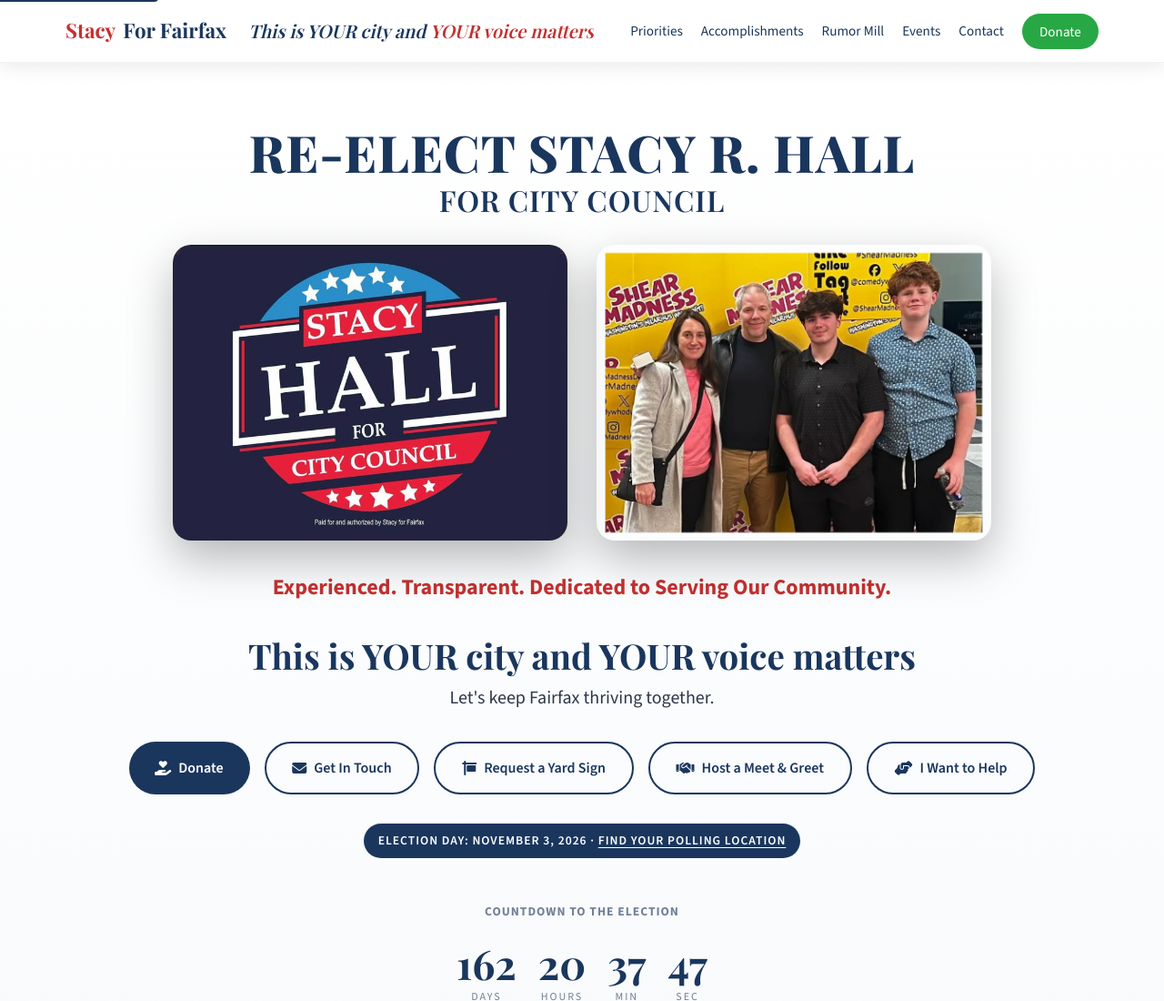
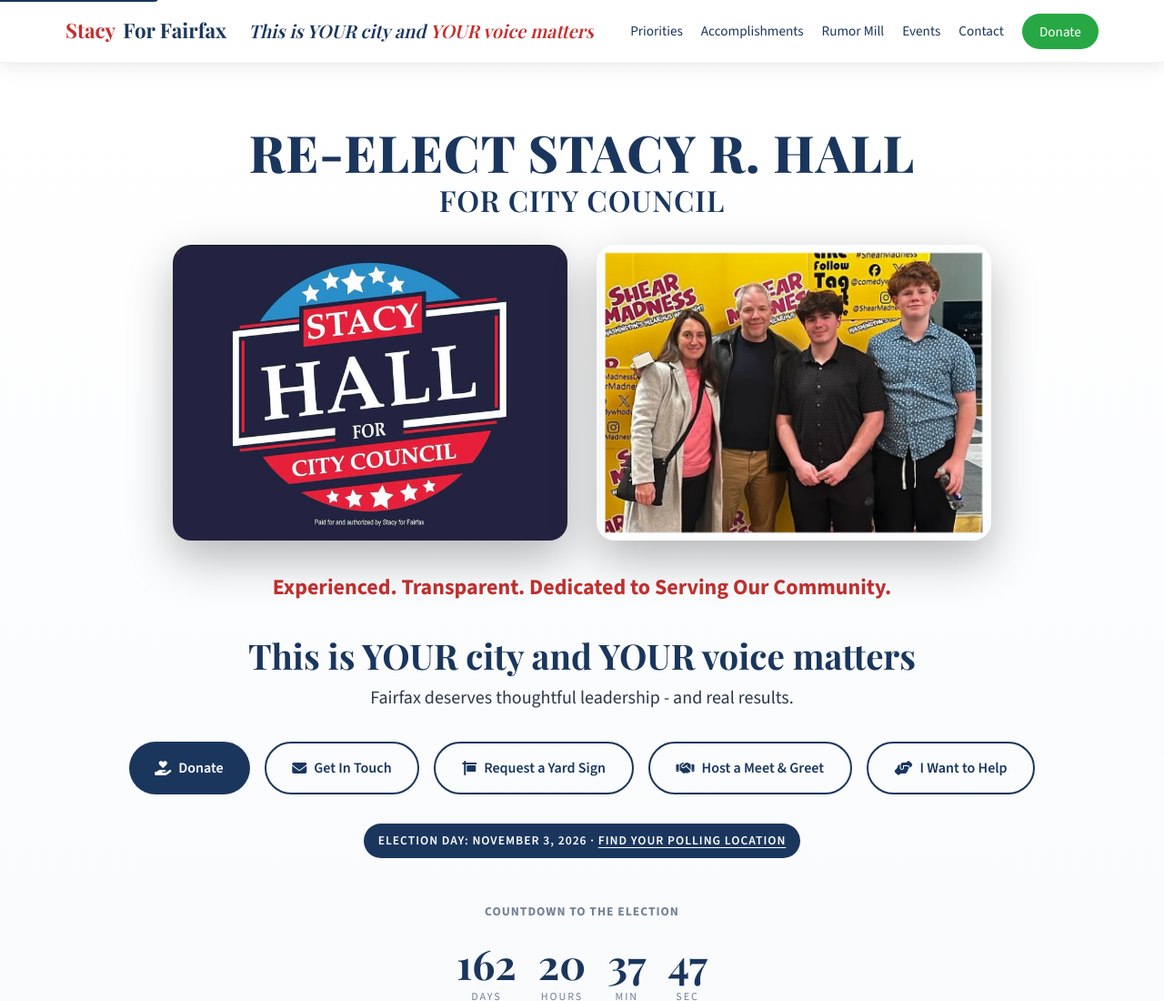
Before and after one commit to norrin302/stacyforfairfax-site, a plain HTML site: page index.html in a window 1280 px wide. Shown: the top 1100 px of the page at 91% size. Drawn offline with nearby package versions, Linux system fonts and the light colour scheme.

Commit message:
Update hero subtitle: thoughtful leadership and real results

```diff
--- a/index.html
+++ b/index.html
@@ -1540,7 +1540,7 @@
             <div class="hero-text">
                 <p class="hero-tagline">Experienced. Transparent. Dedicated to Serving Our Community.</p>
                 <h2 class="hero-slogan">This is YOUR city and YOUR voice matters</h2>
-                <p class="hero-slogan-sub">Let's keep Fairfax thriving together.</p>
+                <p class="hero-slogan-sub">Fairfax deserves thoughtful leadership - and real results.</p>
                 <div class="hero-buttons">
                     <a href="https://secure.anedot.com/stacy-for-fairfax/b2509222-d06a-4603-b408-6231bd9d929e" target="_blank" rel="noopener" class="btn btn-primary">
                         <i class="fas fa-hand-holding-heart"></i> Donate
```
